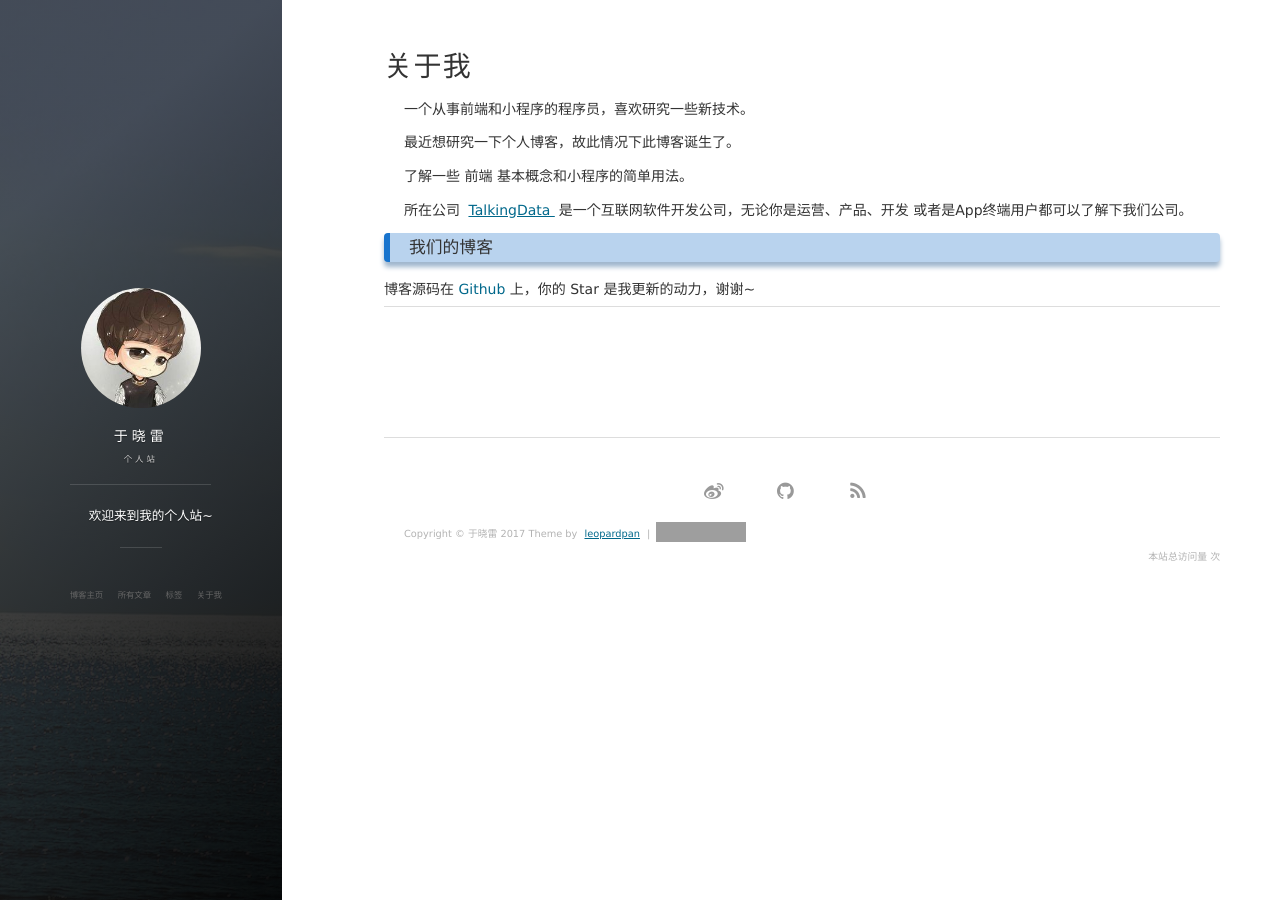
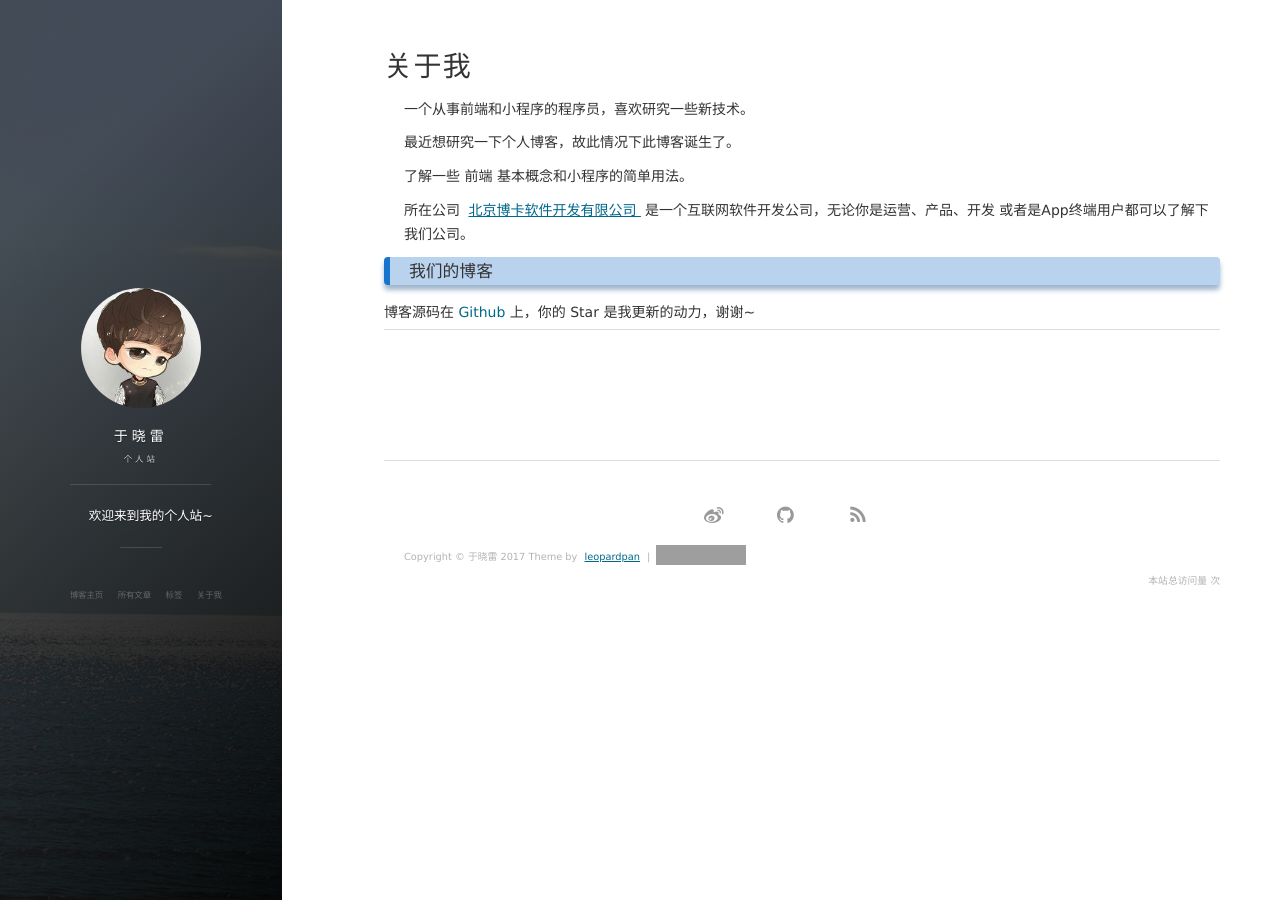
Before and after one commit to IreadIs/IreadIs.github.io, a Jekyll site: the page built from about.md, in a window 1280 px wide. Built offline with Jekyll 4.4.1, drawn with Linux system fonts in a browser that asks for light colours; nearby versions of some CDN libraries; comment, search, counter and statistics services are not loaded; grey boxes are pictures that could not be loaded.

Commit message:
Update about.md

```diff
--- a/about.md
+++ b/about.md
@@ -11,7 +11,7 @@ title: 关于我
 <p>
 
 所在公司
-<a target="_blank" href="https://www.talkingdata.com/"> TalkingData </a>
+<a target="_blank" href="https://www.talkingdata.com/"> 北京博卡软件开发有限公司 </a>
 是一个互联网软件开发公司，无论你是运营、产品、开发 或者是App终端用户都可以了解下我们公司。
 <p>
 <h3> 我们的博客 </h3>
```
